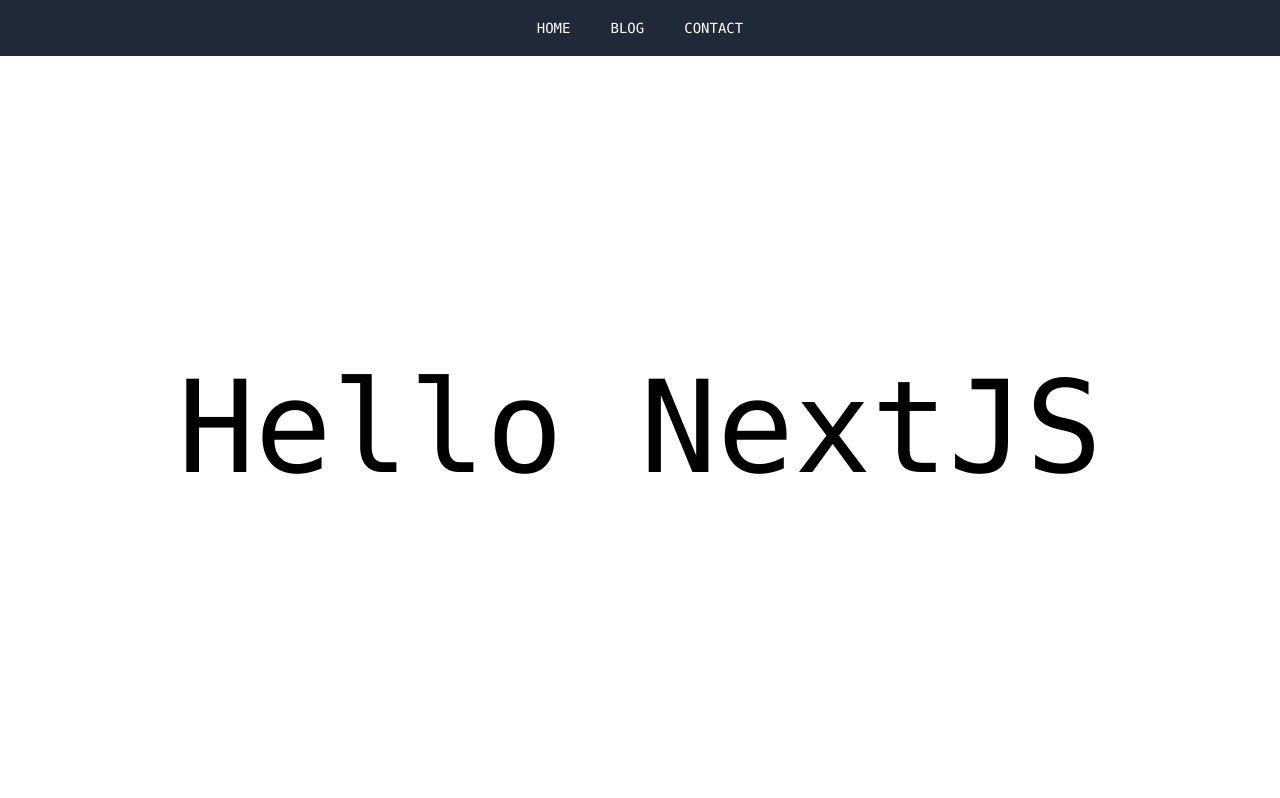
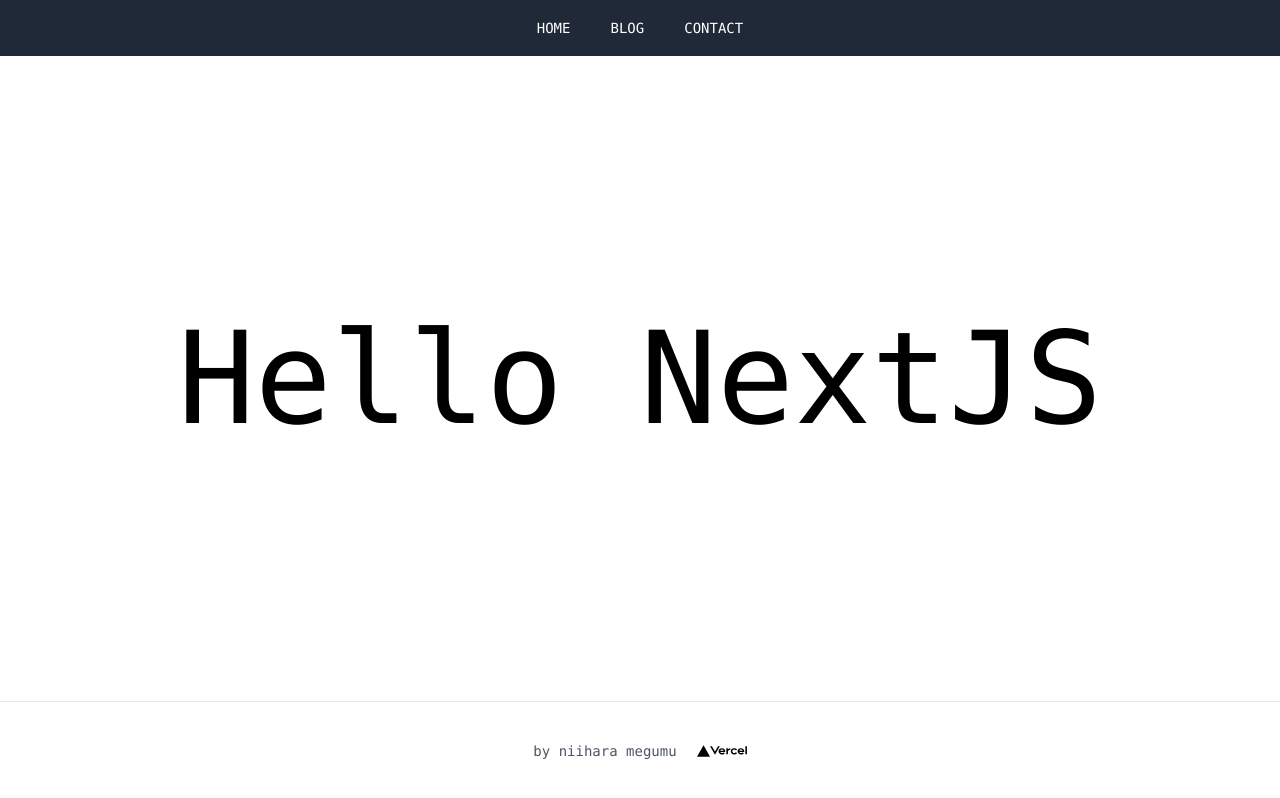
Before and after one commit to niiharamegumu/next-hp, a Next.js app: page / in a window 1280 px wide. Built offline with nearby package versions, Linux system fonts and the light colour scheme.

Commit message:
update--layout footer

```diff
--- a/components/Layout.tsx
+++ b/components/Layout.tsx
@@ -25,6 +25,16 @@ export const Layout: VFC<Props> = (props) => {
       <main className="flex flex-1 justify-center items-center flex-col w-screen">
         {children}
       </main>
+      <footer className="w-screen py-6 border-t flex items-center justify-center gap-5">
+        by niihara megumu
+        <Image
+          src="/vercel.svg"
+          alt="vercel log"
+          className="h-4"
+          width={50}
+          height={50}
+        />
+      </footer>
     </div>
   );
 };
```
